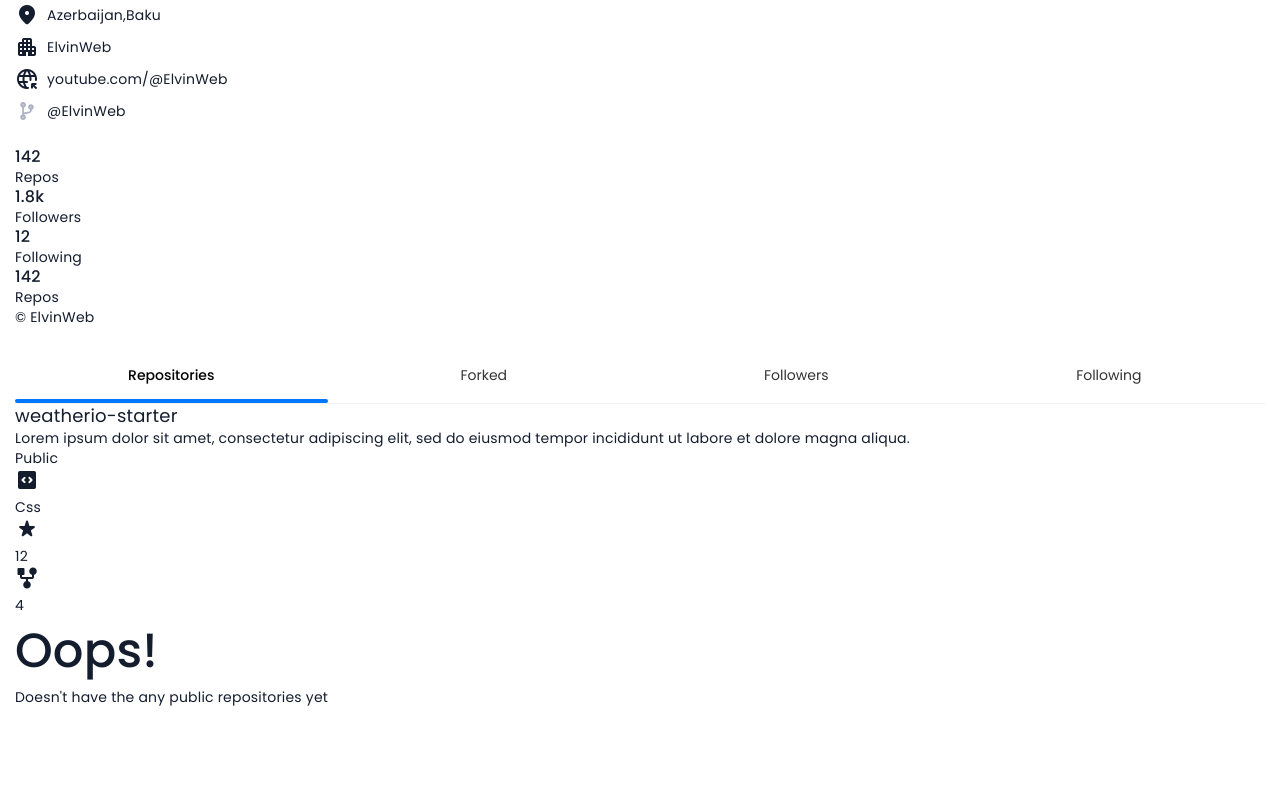
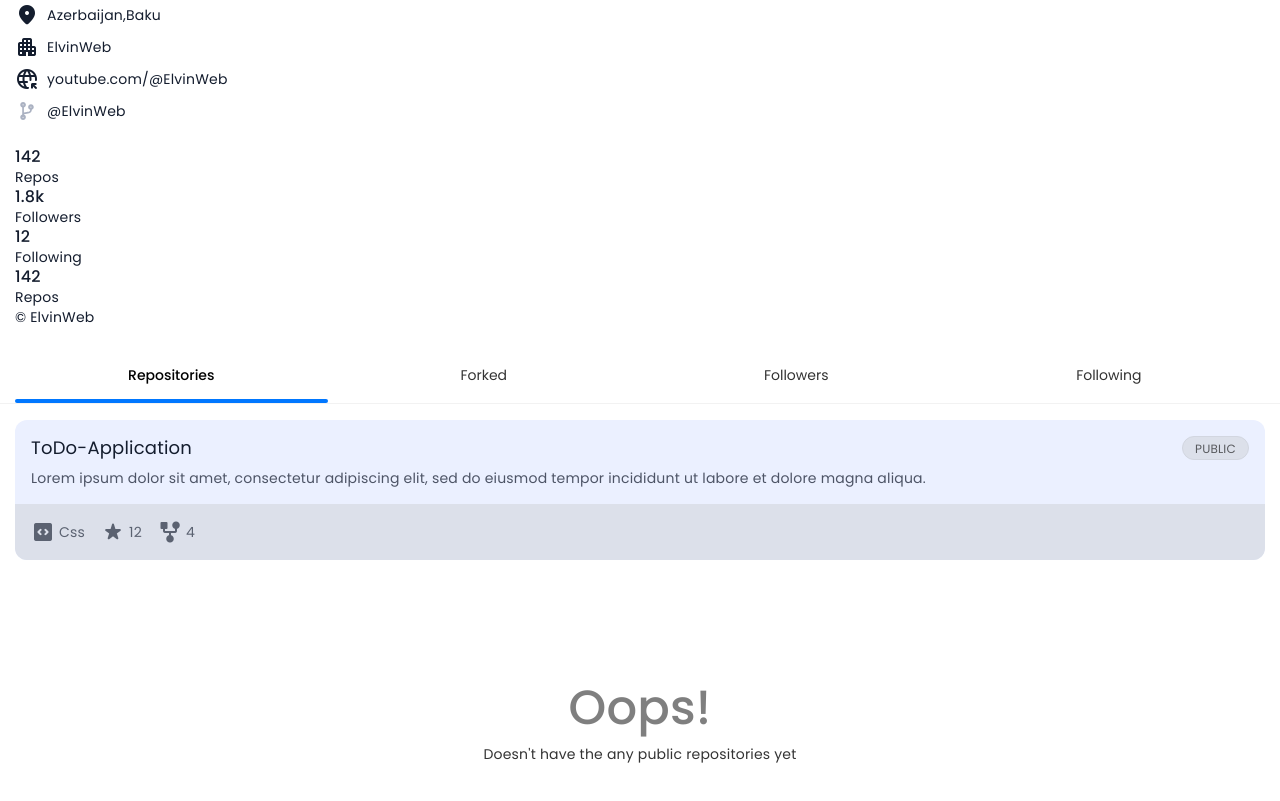
Before and after one commit to ElvinWeb/GitFinder, a plain HTML site: page index.html in a window 1280 px wide. Shown: the part 405-1206 px from the top of the page. Before the commit the page ends 1128 px from the top, so only its background shows below. Drawn offline with nearby package versions, Linux system fonts and the light colour scheme.

Commit message:
tabpanel,card,badge style added

```diff
--- a/assets/StyleSheet/main.css
+++ b/assets/StyleSheet/main.css
@@ -623,3 +623,100 @@ body {
   background-color: var(--primary);
   border-radius: var(--radius-pill);
 }
+/* -----------------Card--------------- */
+.card {
+  --spacing: 16px;
+  background-color: var(--surface);
+  border-radius: var(--radius-12);
+  overflow: hidden;
+}
+.card :where(.card-body, .card-footer) {
+  padding: var(--spacing);
+}
+/* -----------------Repository Card--------------- */
+.repo-card {
+  position: relative;
+  display: flex;
+  flex-direction: column;
+}
+.repo-card .card-body {
+  flex-grow: 1;
+}
+.repo-card .card-title {
+  max-width: max-content;
+  padding-inline-end: 76px;
+  transition: var(--transition-short);
+}
+.repo-card .card-title:where(:hover, :focus-visible) {
+  color: var(--primary);
+}
+.repo-card .card-text {
+  color: var(--on-surface-variant);
+  display: -webkit-box;
+  overflow-y: hidden;
+  margin-block-start: 8px;
+}
+.repo-card .badge {
+  position: absolute;
+  top: var(--spacing);
+  right: var(--spacing);
+}
+.repo-card .card-footer {
+  background-color: var(--surface-variant);
+  display: flex;
+  align-items: center;
+  gap: var(--spacing);
+}
+.repo-card .meta-item {
+  color: var(--on-surface);
+  display: flex;
+  align-items: center;
+  gap: 4px;
+}
+/* -----------------Badge--------------- */
+.badge {
+  background-color: var(--surface-variant);
+  color: var(--alpha-60);
+  max-width: max-content;
+  font-size: var(--label-2);
+  font-weight: var(--weight-regular);
+  text-transform: uppercase;
+  height: 24px;
+  line-height: 24px;
+  padding-inline: 12px;
+  border-radius: var(--radius-pill);
+  border: 1px solid var(--surface-variant-outline);
+}
+/* -----------------Tab--------------- */
+.tab-container .tab-list {
+  margin-inline: -16px;
+  padding-inline: 16px;
+}
+.tab-panel {
+  display: flex;
+  justify-content: flex-start;
+  flex-wrap: wrap;
+  gap: 16px;
+  padding-block-start: 16px;
+}
+.tab-panel[hidden] {
+  display: none;
+}
+.tab-panel .card {
+  flex-grow: 1;
+  width: 100%;
+}
+.tab-panel .error-content {
+  width: 100%;
+  padding-block: 96px;
+  display: flex;
+  flex-direction: column;
+  justify-content: center;
+  align-items: center;
+}
+.tab-panel .error-content .title-1 {
+  color: var(--alpha-50);
+}
+.tab-panel .error-content .text {
+  color: var(--alpha-80);
+}
--- a/index.html
+++ b/index.html
@@ -233,7 +233,7 @@
             </button>
           </div>
           <div
-            class="tab-pane"
+            class="tab-panel"
             id="panel-1"
             tabindex="0"
             aria-labelledby="tab-1"
@@ -245,7 +245,7 @@
             <article class="card repo-card">
               <div class="card-body">
                 <a href="" class="card-title" target="_blank">
-                  <h3 class="title-3">weatherio-starter</h3>
+                  <h3 class="title-3">ToDo-Application</h3>
                 </a>
                 <p class="card-text">
                   Lorem ipsum dolor sit amet, consectetur adipiscing elit, sed
@@ -281,7 +281,7 @@
             </div>
           </div>
           <div
-            class="tab-pane"
+            class="tab-panel"
             id="panel-2"
             tabindex="0"
             aria-labelledby="tab-2"
@@ -290,7 +290,7 @@
             hidden
           ></div>
           <div
-            class="tab-pane"
+            class="tab-panel"
             id="panel-3"
             tabindex="0"
             aria-labelledby="tab-3"
@@ -299,7 +299,7 @@
             hidden
           ></div>
           <div
-            class="tab-pane"
+            class="tab-panel"
             id="panel-4"
             tabindex="0"
             aria-labelledby="tab-4"
```
